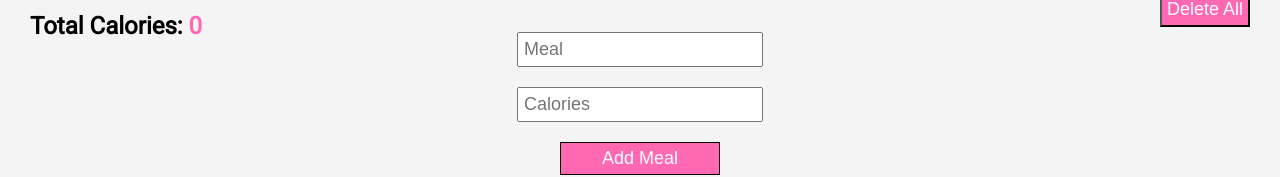
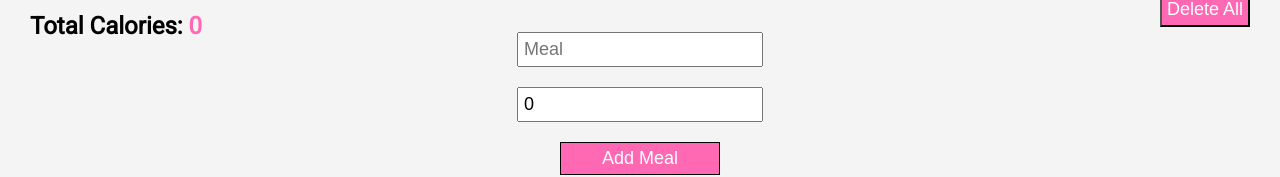
Before and after one commit to Just-Kundai/ReactCalorieTrackingApp, a React (Create React App) app in the folder bodygoalsapp/: page / in a window 1280 px wide. Shown: the part 108-285 px from the top of the page. Built offline with nearby package versions, Linux system fonts and the light colour scheme.

Commit message:
components work

```diff
--- a/bodygoalsapp/src/App.js
+++ b/bodygoalsapp/src/App.js
@@ -24,7 +24,8 @@ const addMealsHandler = () =>{
       <AppBar/>
       <AppControlsCounter/>
       <AppControlsDelete/>
-      <AppControlsInputs addMealsHandler= { addMealsHandler } mealName={mealName} calories={calories}/>
+      <AppControlsInputs addMealsHandler= { addMealsHandler } mealName={mealName} calories={calories} setMealName={setMealName} setCalories={setCalories}/>
+
     </div>
   );
 }
--- a/bodygoalsapp/src/components/AppControls/AppControlsInputs.js
+++ b/bodygoalsapp/src/components/AppControls/AppControlsInputs.js
@@ -1,21 +1,24 @@
 import React from 'react'
 
-const  AppControlsInputs = ({ addMealsHandler, calories, mealName}) => {
+const  AppControlsInputs = ({ addMealsHandler, calories, mealName, setCalories, setMealName }) => {
   const onAddMealsClick = ()=>{
     addMealsHandler()
   }
     return (
         <div className= "app__controls">
         <div className= "app__controls__inputs">
-         <input type="text"
+         <input
+         type="text"
          placeholder="Meal"
-         value=""
+         value={mealName}
+         onChange={(e)=> setMealName(e.target.value)}
          />
-
-         <input type="number"
+         <input
+         type="number"
          placeholder="Calories"
+         value={calories}
+         onChange={(e)=> setCalories(e.target.value)}
          />
-
          <button onClick={onAddMealsClick}> Add Meal </button>
 
 
```
